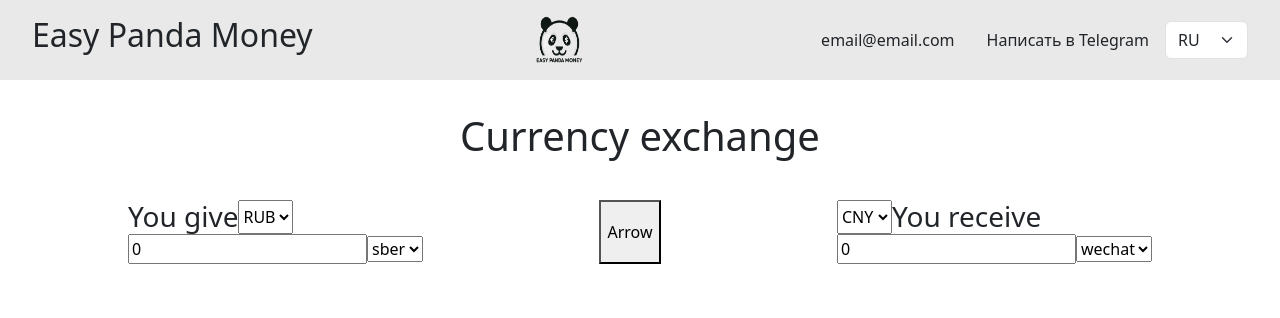
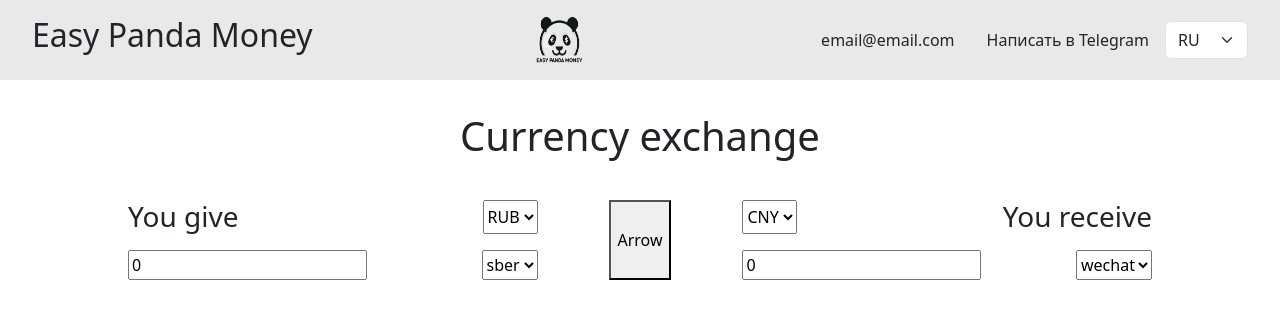
Before and after one commit to senak322/easypanda, a React (Create React App) app: page / in a window 1280 px wide. Shown: the top 318 px of the page. Built offline with nearby package versions, Linux system fonts and the light colour scheme.

Commit message:
add styles

```diff
--- a/src/Currency/Currency.css
+++ b/src/Currency/Currency.css
@@ -1,4 +1,5 @@
 .currency {
     display: flex;
     flex-direction: column;
+    width: 40%;
 }
--- a/src/Currency/Currency.jsx
+++ b/src/Currency/Currency.jsx
@@ -39,7 +39,7 @@
 
   return (
     <div className="currency">
-      <div className="d-flex">
+      <div className="d-flex justify-content-between mb-3">
         {title === "You give" ? (
           <>
             <CurrencyTitle title={title} />
@@ -62,7 +62,7 @@
           </>
         )}
       </div>
-      <div>
+      <div className="d-flex justify-content-between">
         <input
           type="number"
           value={sum}
```
